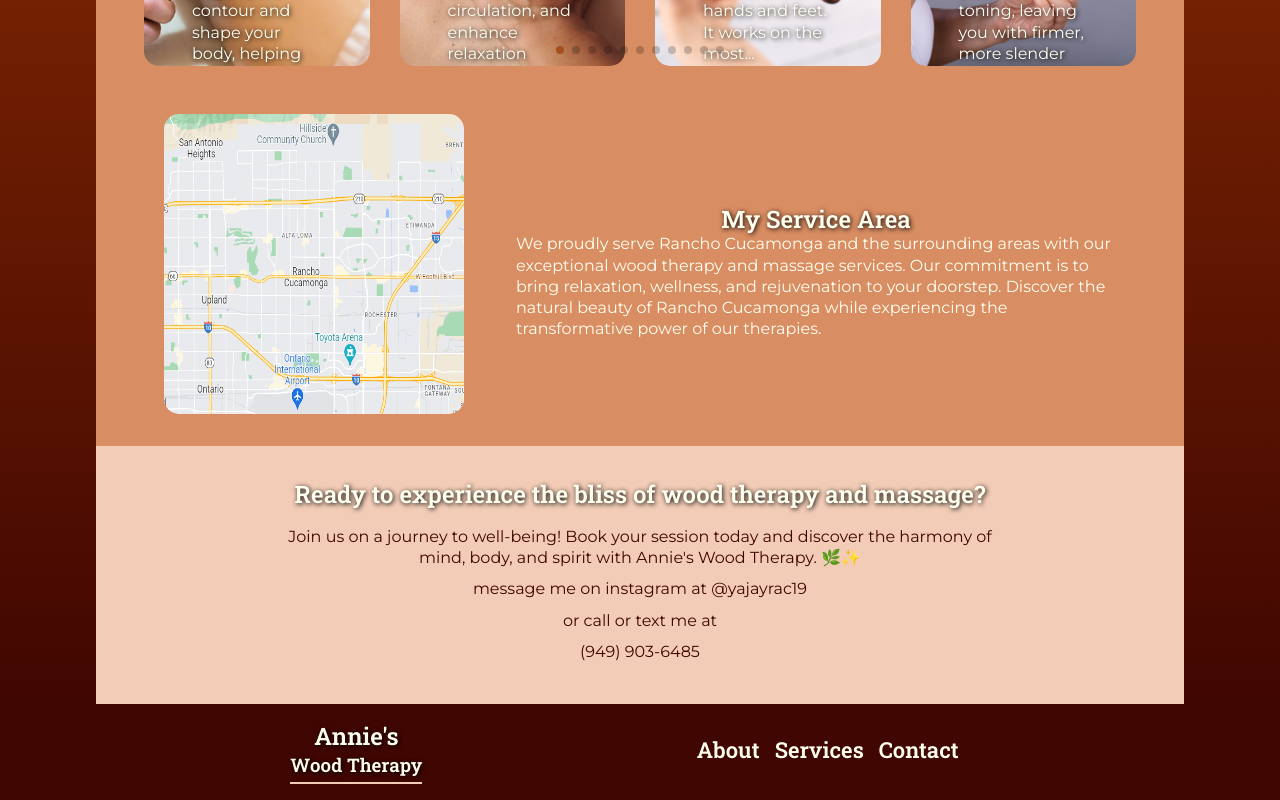
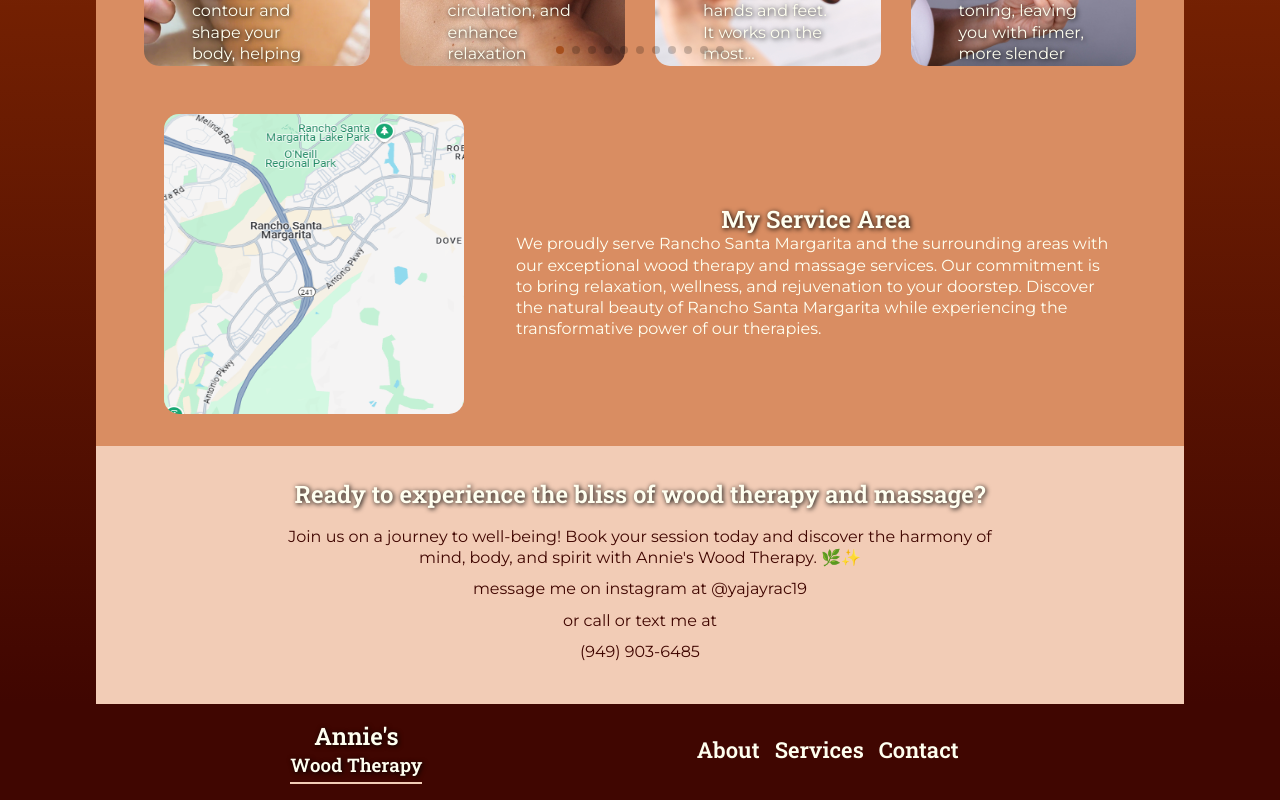
Before and after one commit to Aleroms/annies-wood-therapy, a Vue app: page / in a window 1280 px wide. Shown: the part 1376-2176 px from the top of the page. Built offline with nearby package versions, Linux system fonts and the light colour scheme.

Commit message:
edited LocationItem component and updated location from Rancho Cucamunga to Rancho Santa Margarita

```diff
--- a/src/assets/data/service-area-es.json
+++ b/src/assets/data/service-area-es.json
@@ -1,4 +1,4 @@
 {
   "title": "Mi Área de Servicio",
-  "content": "Servimos con orgullo a Rancho Cucamonga y las áreas circundantes con nuestros excepcionales servicios de terapia con madera y masajes. Nuestro compromiso es llevar la relajación, el bienestar y la rejuvenecimiento a su puerta. Descubra la belleza natural de Rancho Cucamonga mientras experimenta el poder transformador de nuestras terapias."
+  "content": "Servimos con orgullo a Rancho Santa Margarita y las áreas circundantes con nuestros excepcionales servicios de terapia con madera y masajes. Nuestro compromiso es llevar la relajación, el bienestar y la rejuvenecimiento a su puerta. Descubra la belleza natural de Rancho Santa Margarita mientras experimenta el poder transformador de nuestras terapias."
 }
--- a/src/assets/data/service-area.json
+++ b/src/assets/data/service-area.json
@@ -1,4 +1,4 @@
 {
   "title": "My Service Area",
-  "content": "We proudly serve Rancho Cucamonga and the surrounding areas with our exceptional wood therapy and massage services. Our commitment is to bring relaxation, wellness, and rejuvenation to your doorstep. Discover the natural beauty of Rancho Cucamonga while experiencing the transformative power of our therapies."
+  "content": "We proudly serve Rancho Santa Margarita and the surrounding areas with our exceptional wood therapy and massage services. Our commitment is to bring relaxation, wellness, and rejuvenation to your doorstep. Discover the natural beauty of Rancho Santa Margarita while experiencing the transformative power of our therapies."
 }
--- a/src/components/LocationItem.vue
+++ b/src/components/LocationItem.vue
@@ -1,6 +1,6 @@
 <template>
   <section class="location brown-container" id="location">
-    <img src="/images/rancho.png" alt="rancho cucamonga" aria-hidden="true" />
+    <img src="/images/rancho.png" alt="rancho santa margarita" aria-hidden="true" />
     <div class="location-container">
       <h2 class="title">{{ $t('service_area.title') }}</h2>
       <p class="content">{{ $t('service_area.content') }}</p>
```
Also changed, not shown: public/images/rancho.png, 1 other file (tests, documents, lock files or other folders).
